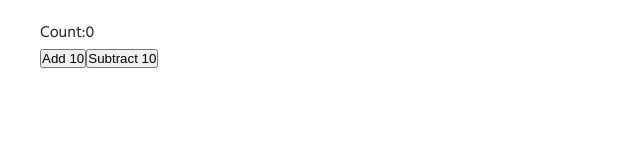
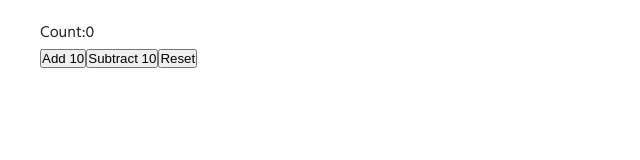
Before and after one commit to Dangereye/react-typescript-tut, a React (Create React App) app: page / in a window 1280 px wide. Shown: the top 160 px of the page, without its empty margins (0-640 px from the left). Built offline with nearby package versions, Linux system fonts and the light colour scheme.

Commit message:
Updated Counter component to use strict action types (useReducer).

```diff
--- a/src/components/state/Counter.tsx
+++ b/src/components/state/Counter.tsx
@@ -4,10 +4,16 @@
   count: number;
 };
 
-type CounterAction = {
-  type: string;
+type UpdateAction = {
+  type: "increment" | "decrement";
   payload: number;
 };
+
+type ResetAction = {
+  type: "reset";
+};
+
+type CounterAction = UpdateAction | ResetAction;
 
 const initialState = { count: 0 };
 
@@ -17,6 +23,8 @@
       return { count: state.count + action.payload };
     case "decrement":
       return { count: state.count - action.payload };
+    case "decrement":
+      return initialState;
     default:
       return state;
   }
@@ -33,6 +41,7 @@
       <button onClick={() => dispatch({ type: "decrement", payload: 10 })}>
         Subtract 10
       </button>
+      <button onClick={() => dispatch({ type: "reset" })}>Reset</button>
     </>
   );
 }
```
